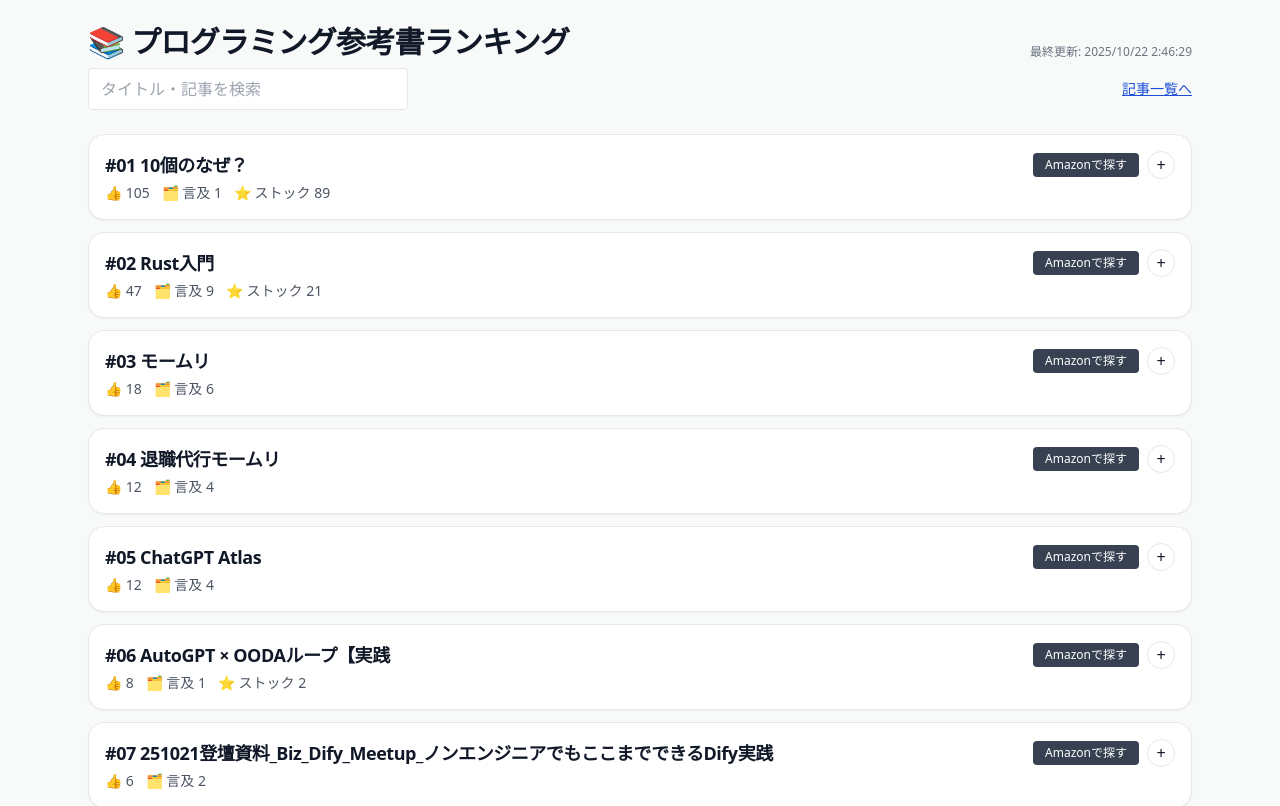
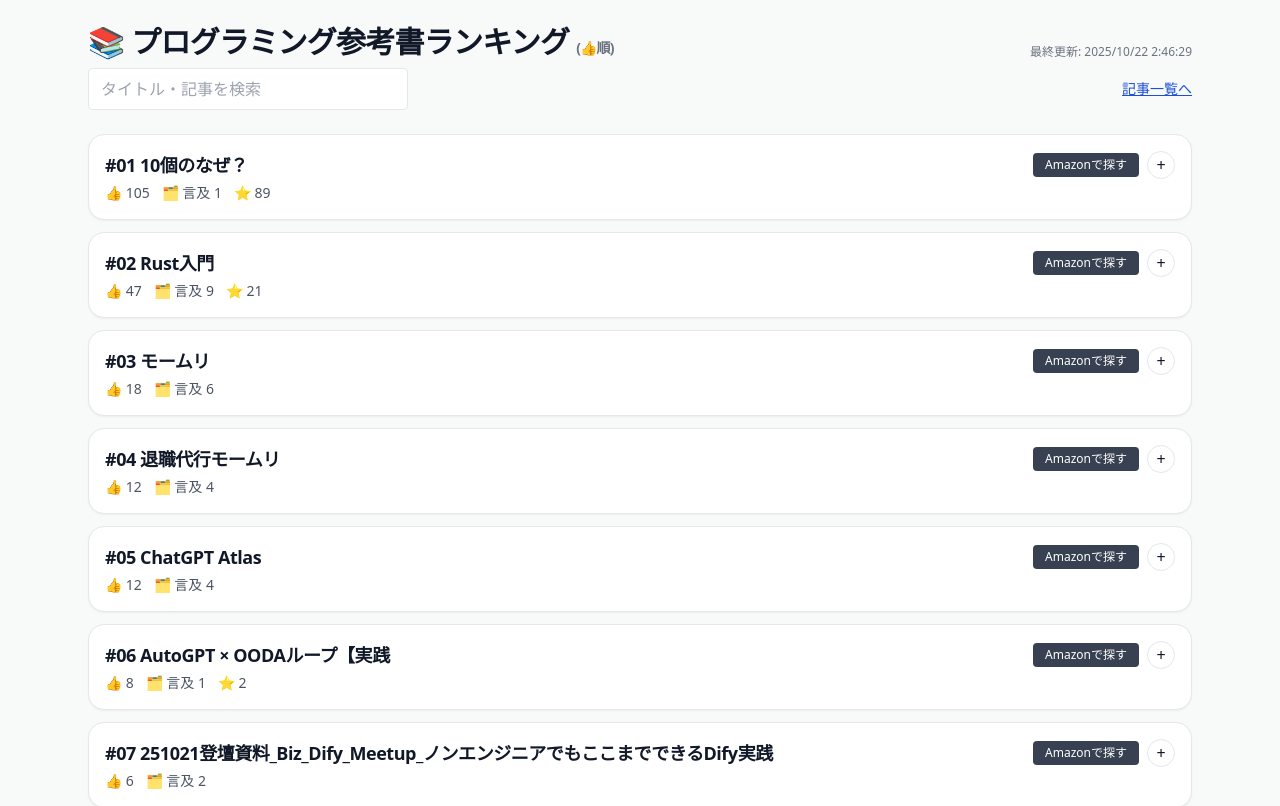
Before and after one commit to skkmth-sudo/techbooks, a Next.js app: page /ranking in a window 1280 px wide. Shown: the top 806 px of the page. Built offline with nearby package versions, Linux system fonts and the light colour scheme.

Commit message:
feat(ranking): enforce likes-desc sort on UI

```diff
--- a/app/ranking/page.tsx
+++ b/app/ranking/page.tsx
@@ -6,16 +6,11 @@ import Link from "next/link";
 
 type Source = { qiitaId?: string; url: string; title: string; likes?: number; stocks?: number };
 type BookAgg = {
-  id: string;
-  title: string;
-  asin?: string;
-  isbn?: string;
-  mentions?: number;
-  score?: number;
-  totalLikes?: number;
-  totalStocks?: number;
+  id: string; title: string; asin?: string; isbn?: string;
+  mentions?: number; score?: number; totalLikes?: number; totalStocks?: number;
   sources: Source[];
 };
+type ApiResponse = { ranking?: BookAgg[]; generatedAt?: string | null };
 
 function formatJST(iso?: string | null) {
   if (!iso) return "—";
@@ -25,9 +20,9 @@ function formatJST(iso?: string | null) {
 export default function RankingPage() {
   const [items, setItems] = useState<BookAgg[]>([]);
   const [generatedAt, setGeneratedAt] = useState<string | null>(null);
-  const [q, setQ] = useState("");
+  const [q, setQ] = useState<string>("");
   const [active, setActive] = useState<string | null>(null);
-  const [loading, setLoading] = useState(true);
+  const [loading, setLoading] = useState<boolean>(true);
   const [error, setError] = useState<string | null>(null);
 
   useEffect(() => {
@@ -36,75 +31,120 @@ export default function RankingPage() {
       try {
         const r = await fetch("/api/ranking", { cache: "no-store" });
         if (!r.ok) throw new Error(`HTTP ${r.status}`);
-        const j = await r.json();
-        const safe = (j.ranking || []).map((b: BookAgg) => ({ ...b, sources: [...(b.sources ?? [])] }));
+        const j: ApiResponse = await r.json();
+        const safe = (j.ranking ?? []).map((b) => ({ ...b, sources: [...(b.sources ?? [])] }));
         if (!cancelled) { setItems(safe); setGeneratedAt(j.generatedAt ?? null); }
-      } catch (e: unknown) { const msg = e instanceof Error ? e.message : String(e); if (!cancelled) setError(msg || "読み込みに失敗しました"); } finally {
+      } catch (e: unknown) {
+        const msg = e instanceof Error ? e.message : String(e);
+        if (!cancelled) setError(msg || "読み込みに失敗しました");
+      } finally {
         if (!cancelled) setLoading(false);
       }
     })();
     return () => { cancelled = true; };
   }, []);
 
+  // フィルタ
   const filtered = useMemo(() => {
-    const xs = !q
-      ? items
-      : items.filter(
+    if (!q) return items;
+    const lower = q.toLowerCase();
+    return items.filter(
       (b) =>
-            b.title.toLowerCase().includes(q.toLowerCase()) ||
-            b.sources?.some((s) => s.title.toLowerCase().includes(q.toLowerCase()))
+        b.title.toLowerCase().includes(lower) ||
+        b.sources?.some((s) => s.title.toLowerCase().includes(lower)),
     );
-    return xs;
   }, [items, q]);
 
+  // ★ ここで「👍いいね合計の降順」に固定
+  const sorted = useMemo(() => {
+    const xs = [...filtered];
+    xs.sort((a, b) => Number(b.totalLikes ?? 0) - Number(a.totalLikes ?? 0));
+    return xs;
+  }, [filtered]);
+
   return (
-    <main className="max-w-6xl mx-auto p-6">
+    <main className="max-w-6xl mx-auto px-4 md:px-6 py-6">
       <div className="mb-2 flex items-end justify-between gap-3">
-        <h1 className="text-3xl font-bold">📚 プログラミング参考書ランキング</h1>
+        <h1 className="text-3xl font-bold">
+          📚 プログラミング参考書ランキング <span className="text-sm text-gray-500">(👍順)</span>
+        </h1>
         <p className="text-xs text-gray-500">最終更新: {formatJST(generatedAt)}</p>
       </div>
 
       <div className="flex gap-2 mb-6 items-center">
-        <input value={q} onChange={(e)=>setQ(e.target.value)} className="border rounded px-3 py-2 w-80" placeholder="タイトル・記事を検索"/>
-        <Link href="/posts" className="ml-auto underline text-sm text-blue-700">記事一覧へ</Link>
+        <input
+          value={q}
+          onChange={(e) => setQ(e.target.value)}
+          className="border rounded px-3 py-2 w-80"
+          placeholder="タイトル・記事を検索"
+        />
+        <Link href="/posts" className="ml-auto underline text-sm text-blue-700">
+          記事一覧へ
+        </Link>
       </div>
 
       {loading && <p className="text-gray-500">読み込み中…</p>}
-      {error && <div className="p-3 mb-4 border rounded bg-red-50 text-red-700">データ取得に失敗しました：{error}</div>}
+      {error && (
+        <div className="p-3 mb-4 border rounded bg-red-50 text-red-700">データ取得に失敗しました：{error}</div>
+      )}
 
       <ul className="space-y-3">
-        {filtered.map((b, i) => {
+        {sorted.map((b, i) => {
           const isOpen = active === b.id;
           return (
-            <li key={b.id} className="border rounded-2xl bg-white shadow-sm">
-              <button onClick={()=>setActive(isOpen?null:b.id)} className="w-full text-left p-4 flex items-start justify-between gap-3">
-                <div className="flex items-start gap-3">
+            <li key={b.id} className="border rounded-2xl bg-white shadow-sm hover:shadow-md transition-shadow">
+              <button
+                onClick={() => setActive(isOpen ? null : b.id)}
+                className="w-full text-left p-4 flex items-start justify-between gap-3"
+              >
                 <div>
-                    <h2 className="font-semibold text-lg">{i<9?`#0${i+1}`:`#${i+1}`} {b.title}</h2>
+                  <h2 className="font-semibold text-lg">
+                    {i < 9 ? `#0${i + 1}` : `#${i + 1}`} {b.title}
+                  </h2>
                   <div className="mt-1 text-sm text-gray-600 flex flex-wrap gap-3">
                     <span>👍 {b.totalLikes ?? 0}</span>
                     <span>🗂️ 言及 {b.mentions ?? 0}</span>
-                      {b.totalStocks ? <span>⭐ ストック {b.totalStocks}</span> : null}
-                    </div>
+                    {b.totalStocks ? <span>⭐ {b.totalStocks}</span> : null}
                   </div>
                 </div>
                 <div className="shrink-0 flex items-center gap-2">
-                  <a href={`https://www.amazon.co.jp/s?k=${encodeURIComponent(b.title)}`} className="inline-block text-xs px-3 py-1 rounded bg-gray-700 text-white" target="_blank" rel="noopener noreferrer" onClick={(e)=>e.stopPropagation()}>Amazonで探す</a>
-                  <span className={`inline-grid place-items-center w-7 h-7 rounded-full border ${isOpen ? "bg-emerald-600 text-white" : "bg-white"}`} aria-hidden>{isOpen ? "−" : "+"}</span>
+                  <a
+                    href={`https://www.amazon.co.jp/s?k=${encodeURIComponent(b.title)}`}
+                    className="inline-block text-xs px-3 py-1 rounded bg-gray-700 text-white"
+                    target="_blank"
+                    rel="noopener noreferrer"
+                    onClick={(e) => e.stopPropagation()}
+                  >
+                    Amazonで探す
+                  </a>
+                  <span
+                    className={`inline-grid place-items-center w-7 h-7 rounded-full border ${
+                      isOpen ? "bg-emerald-600 text-white" : "bg-white"
+                    }`}
+                    aria-hidden
+                  >
+                    {isOpen ? "−" : "+"}
+                  </span>
                 </div>
               </button>
 
               {isOpen && (
                 <div className="px-4 pb-4">
-                  {!b.sources?.length ? <p className="text-sm text-gray-500">関連記事が見つかりませんでした。</p> : (
+                  {!b.sources?.length ? (
+                    <p className="text-sm text-gray-500">関連記事が見つかりませんでした。</p>
+                  ) : (
                     <ul className="divide-y">
                       {[...(b.sources ?? [])]
-                        .filter(s => !!(s.qiitaId || s.url))
-                        .sort((a,c)=>(c.likes ?? 0)-(a.likes ?? 0))
-                        .map(s=>(
-                          <li key={s.qiitaId||s.url} className="py-2 flex items-start justify-between gap-3">
-                            <a href={s.url} className="underline text-sm" target="_blank" rel="noopener noreferrer">{s.title}</a>
-                            <span className="text-xs px-2 py-0.5 rounded-full bg-amber-100 border border-amber-300">👍 {s.likes ?? 0}{s.stocks?` / ⭐ ${s.stocks}`:""}</span>
+                        .filter((s) => !!(s.qiitaId || s.url))
+                        .sort((a, c) => (c.likes ?? 0) - (a.likes ?? 0))
+                        .map((s) => (
+                          <li key={s.qiitaId || s.url} className="py-2 flex items-start justify-between gap-3">
+                            <a href={s.url} className="underline text-sm" target="_blank" rel="noopener noreferrer">
+                              {s.title}
+                            </a>
+                            <span className="text-xs px-2 py-0.5 rounded-full bg-amber-100 border border-amber-300">
+                              👍 {s.likes ?? 0}{s.stocks ? ` / ⭐ ${s.stocks}` : ""}
+                            </span>
                           </li>
                         ))}
                     </ul>
```
Lines whose indentation alone changed are shown as unchanged.
